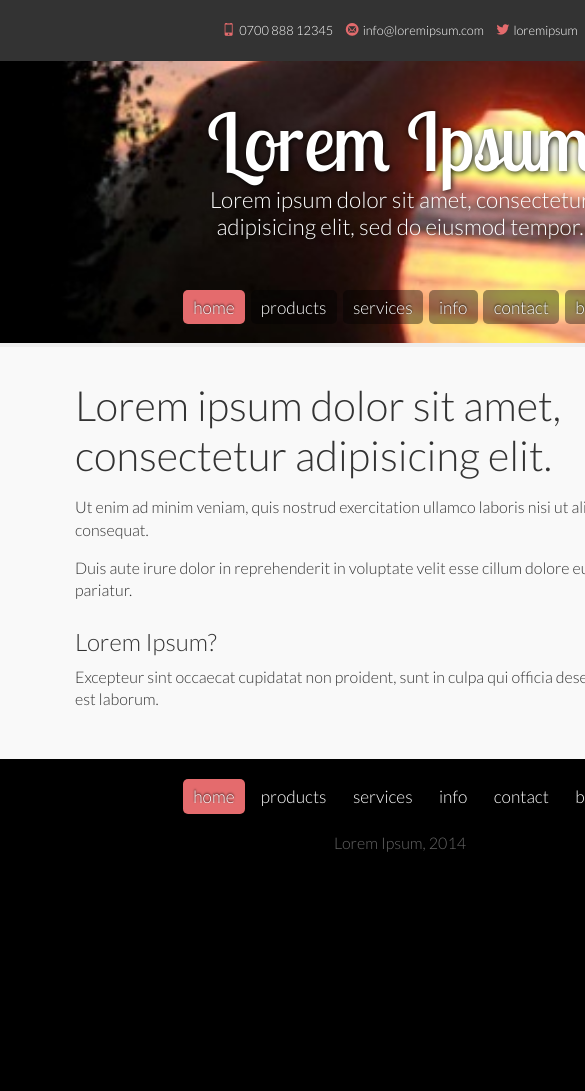
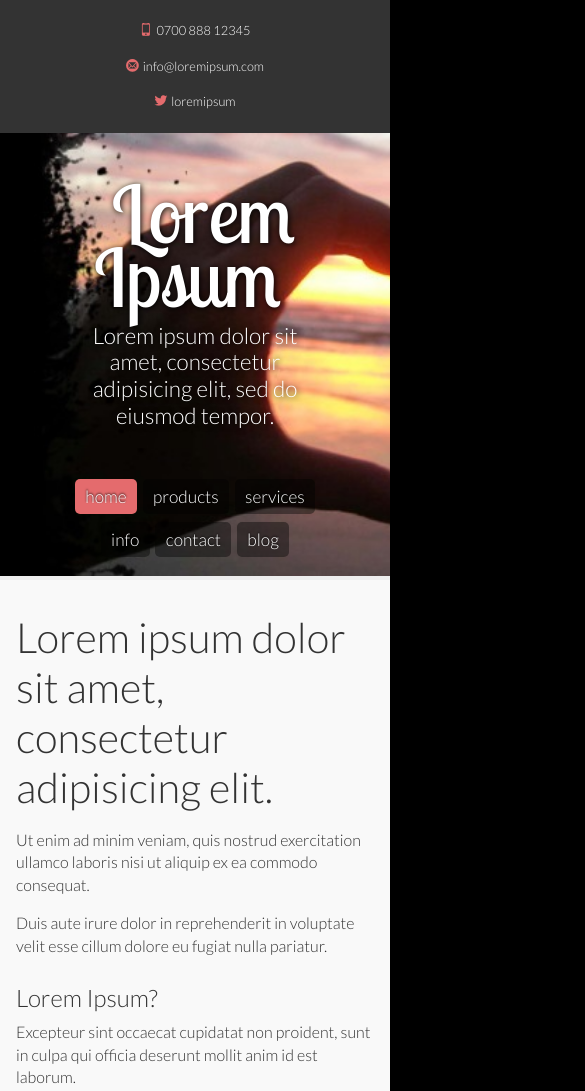
Before and after one commit to hkdobrev/softuni-html-exam, a website: page 04-responsive/index.html in a window 390 px wide. Shown: the top 1091 px of the page, 585 px wide, since content can reach past the window. Before the commit the page ends 887 px from the top, so only its background shows below. Drawn offline with Linux system fonts and the light colour scheme.

Commit message:
Make responsive

```diff
--- a/04-responsive/index.html
+++ b/04-responsive/index.html
@@ -7,6 +7,7 @@
     <link href='http://fonts.googleapis.com/css?family=Lato:300' rel='stylesheet' type='text/css'>
     <link href='http://fonts.googleapis.com/css?family=Lobster+Two:400' rel='stylesheet' type='text/css'>
     <link rel="stylesheet" href="styles.css">
+    <link rel="stylesheet" href="responsive.css">
 </head>
 
 <body class="home">
--- /dev/null
+++ b/04-responsive/responsive.css
@@ -0,0 +1,25 @@
+body {
+	min-width: 150px;
+}
+
+.container {
+	width: auto;
+}
+
+body.home .header {
+	background-size: cover;
+}
+
+@media (max-width: 699px) {
+	.nav-minor {
+		width: 280px;
+	}
+}
+
+@media (max-width: 499px) {
+	.leader .contacts {
+		width: 150px;
+		margin-left: auto;
+		margin-right: auto;
+	}
+}
```
